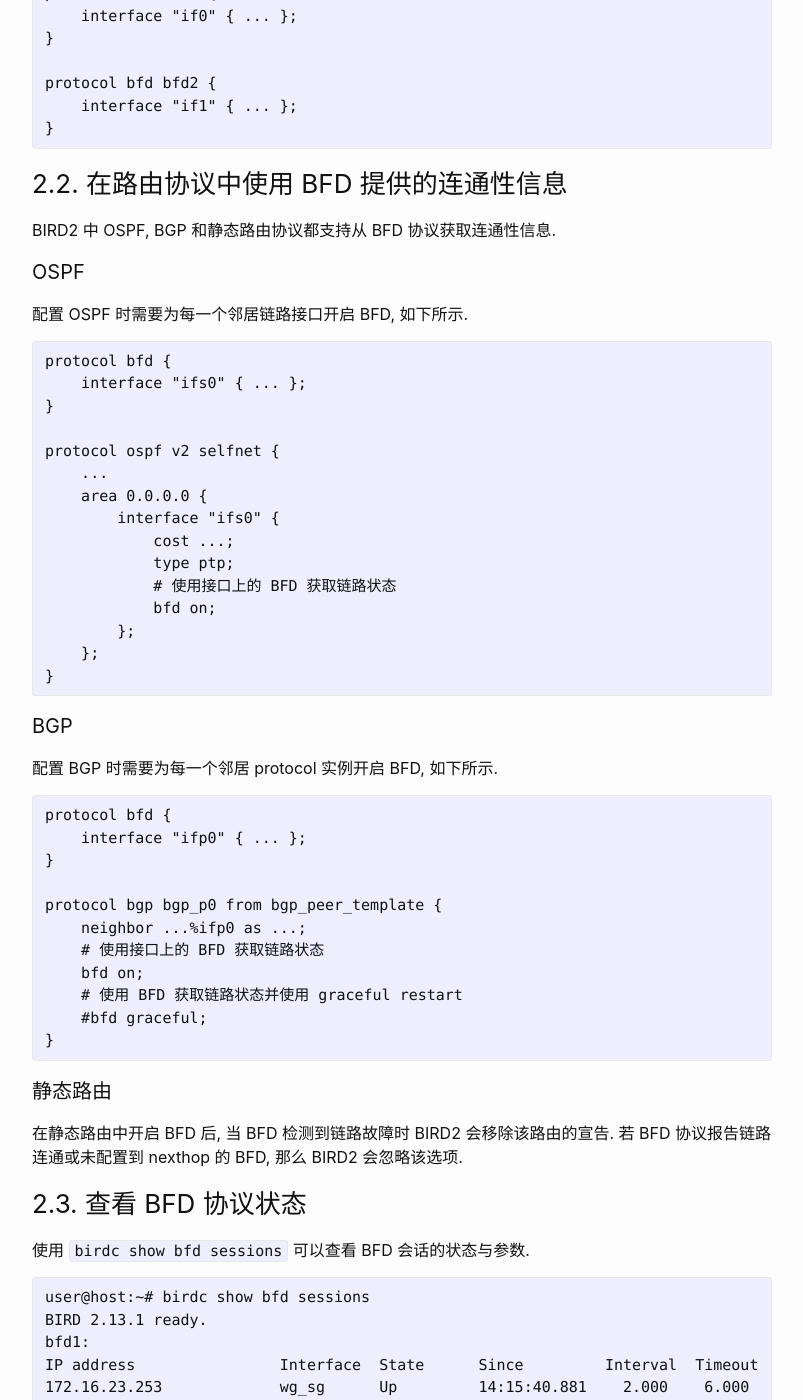
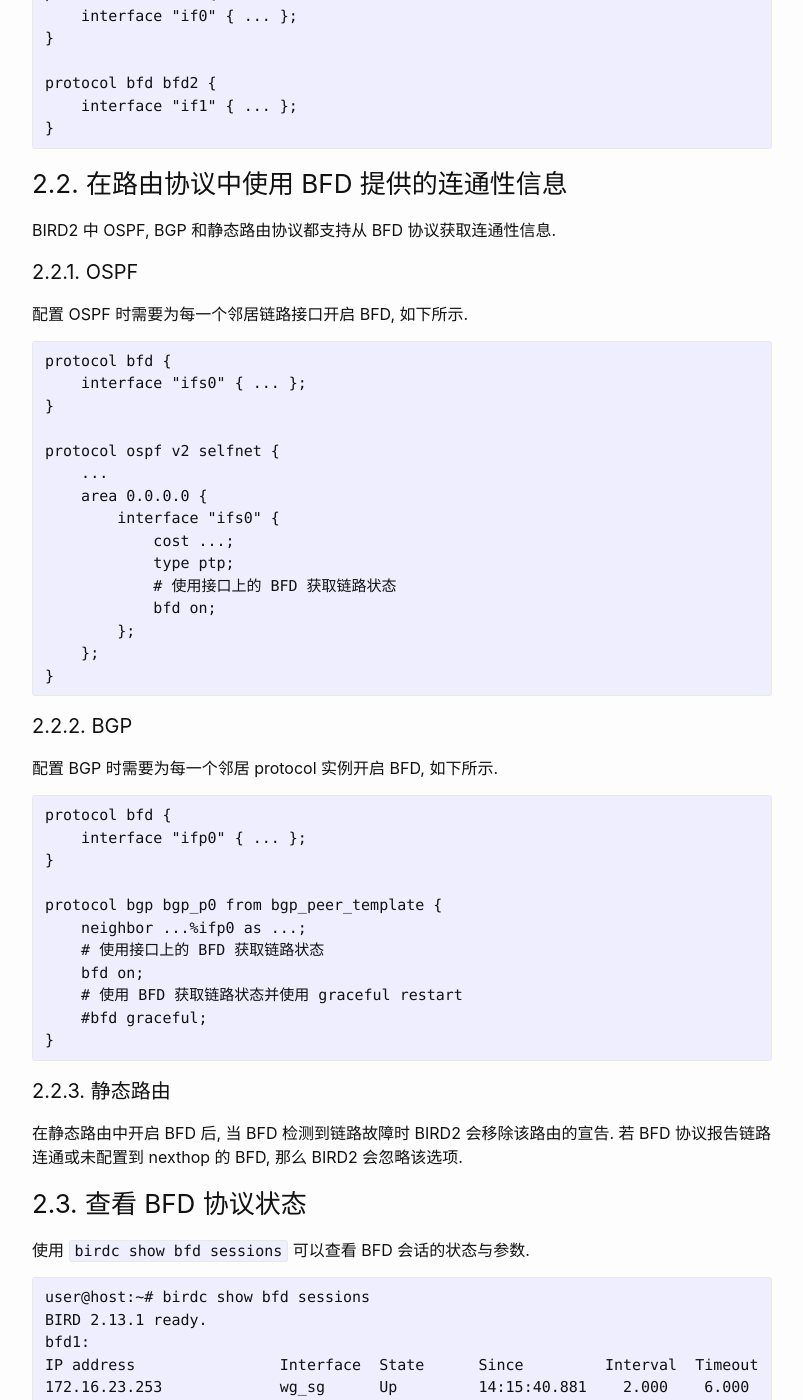
Before and after one commit to CSharperMantle/CSharperMantle.github.io, a Jekyll site: the page built from _posts/2024-09-22-bfd-in-bird2.md, in a window 1280 px wide and 1400 px high, scrolled down 1108 px. Shown: the whole window, without its empty margins (238-1041 px from the left). Built offline with Jekyll 4.4.1, drawn with Linux system fonts in a browser that asks for light colours; comment, search, counter and statistics services are not loaded.

Commit message:
Add missing section numbers

````diff
--- a/_posts/2024-09-22-bfd-in-bird2.md
+++ b/_posts/2024-09-22-bfd-in-bird2.md
@@ -57,7 +57,7 @@
 
 BIRD2 中 OSPF, BGP 和静态路由协议都支持从 BFD 协议获取连通性信息.
 
-#### OSPF
+#### 2.2.1. OSPF
 
 配置 OSPF 时需要为每一个邻居链路接口开启 BFD, 如下所示.
 
@@ -79,7 +79,7 @@
 }
 ```
 
-#### BGP
+#### 2.2.2. BGP
 
 配置 BGP 时需要为每一个邻居 protocol 实例开启 BFD, 如下所示.
 
@@ -97,7 +97,7 @@
 }
 ```
 
-#### 静态路由
+#### 2.2.3. 静态路由
 
 在静态路由中开启 BFD 后, 当 BFD 检测到链路故障时 BIRD2 会移除该路由的宣告. 若 BFD 协议报告链路连通或未配置到 nexthop 的 BFD, 那么 BIRD2 会忽略该选项.
 
````
